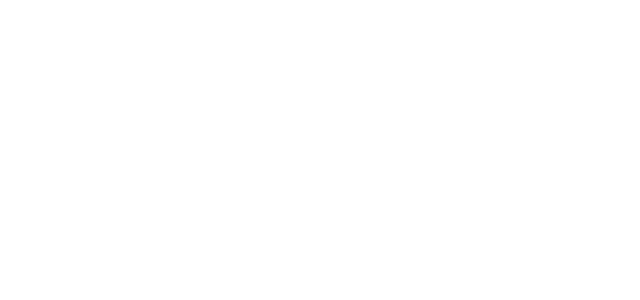
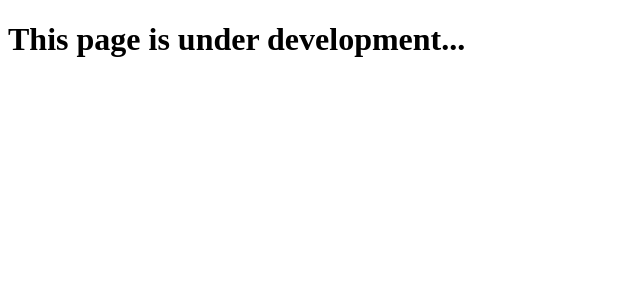
Before and after one commit to Vikash280603/Manu2-UI, a React (Vite) app: page /quality-checks in a window 1280 px wide. Before the commit this address had no page. Shown: the top 300 px of the page, without its empty margins (0-640 px from the left). Built offline with nearby package versions, Linux system fonts and the light colour scheme.

Commit message:
Routes added for all module

```diff
--- a/src/App.jsx
+++ b/src/App.jsx
@@ -6,7 +6,9 @@ import './App.css'
 import HomePage from './HomePage';
 import LoginPage from './auth/LoginPage';
 import SignupPage from './auth/SignupPage';
-
+import Inventory from './modules/Inventory/Pages/InventoryList';
+import WorkOrderList from './modules/ProductionScheduling/WorkOrderList';
+import QualityCheckList from './modules/QualityControl/QualityCheckList';
 
 
 function App() {
@@ -19,6 +21,9 @@ function App() {
         <Route path="/" element={<HomePage />} />
         <Route path="/login" element={<LoginPage />} />
         <Route path="/signup" element={<SignupPage />} />
+        <Route path="/inventory" element={<Inventory/>}/>
+        <Route path="/productionscheduling" element={<WorkOrderList/>}/>
+        <Route path="/quality-checks" element={<QualityCheckList/>}/>
       </Routes>
     </Router>
   )
--- /dev/null
+++ b/src/modules/Inventory/Pages/InventoryList.jsx
@@ -0,0 +1,5 @@
+export default function InventoryList(){
+    return(
+ <h1>This page is currently under development</h1>
+    )
+}
--- /dev/null
+++ b/src/modules/ProductionScheduling/WorkOrderList.jsx
@@ -0,0 +1,6 @@
+export default function WorkOrderList()
+{
+    return(
+        <h1>The page is under Development</h1>
+    )
+}
--- /dev/null
+++ b/src/modules/QualityControl/QualityCheckList.jsx
@@ -0,0 +1,5 @@
+export default function QualityCheckList(){
+    return(
+        <h1>This page is under development...</h1>
+    )
+}
```
